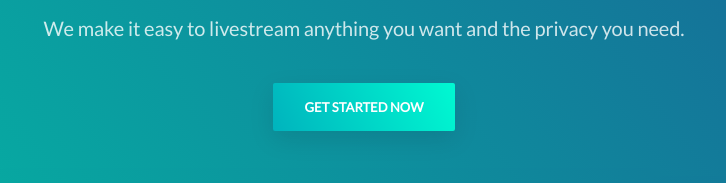
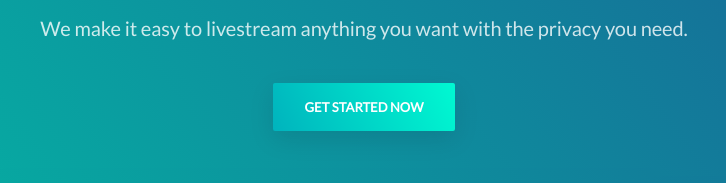
Before and after one commit to meething/StreamThing, a plain HTML site: page index.html in a window 1280 px wide. Shown: the part 183-366 px from the top of the page, 276-1002 px from the left. Drawn offline with nearby package versions, Linux system fonts and the light colour scheme; some packages are replaced by stand-ins of ours; a script that the page names is missing.

Commit message:
Small text change

```diff
--- a/index.html
+++ b/index.html
@@ -32,7 +32,7 @@
                 <div class="container-sm">
                     <div class="hero-inner">
                         <h1 class="hero-title h2-mobile mt-0 is-revealing">Low cost livestream solutions</h1>
-                        <p class="hero-paragraph is-revealing">We make it easy to livestream anything you want and the
+                        <p class="hero-paragraph is-revealing">We make it easy to livestream anything you want with the
                             privacy you need.</p>
                         <p class="hero-cta is-revealing"><a class="button button-secondary button-shadow" href="#pricing">Get
                                 started now</a></p>
@@ -131,7 +131,7 @@
                                             <div class="pricing-table-title mt-12 mb-16 text-secondary">Basic DIY
                                             </div>
                                             <div class="pricing-table-price mb-24 pb-32"><span
-                                                    class="pricing-table-price-currency h3">€</span><span
+                                                    class="pricing-table-price-currency h3">€ </span><span
                                                     class="pricing-table-price-amount h1">25</span></div>
                                         </div>
                                         <ul class="pricing-table-features list-reset text-xs mb-56">
```
